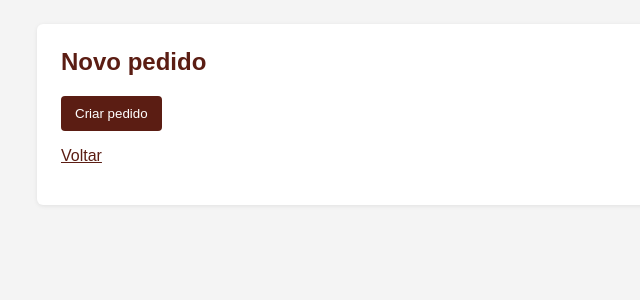
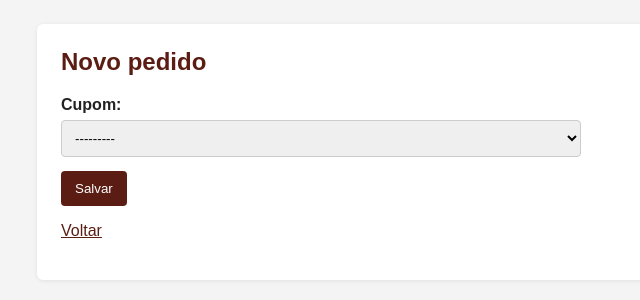
Before and after one commit to GBpontes22/Mini-E-commerce, a Django app: page /pedidos/novo/ in a window 1280 px wide. Shown: the part 115-415 px from the top of the page, without its empty margins (153-793 px from the left). Run offline with Django 5.2, Linux system fonts and the light colour scheme; data that the repository does not hold is empty.

Commit message:
Restore optional coupon on new orders

```diff
--- a/ecommerce/forms.py
+++ b/ecommerce/forms.py
@@ -2,7 +2,7 @@
 
 from django import forms
 
-from .models import ItemPedido, Produto, Vendedor
+from .models import ItemPedido, Pedido, Produto, Vendedor
 
 
 class VendedorForm(forms.ModelForm):
@@ -21,6 +21,14 @@ class ProdutoForm(forms.ModelForm):
         fields = ["vendedor", "nome", "preco", "estoque"]
 
 
+class PedidoForm(forms.ModelForm):
+    """Cria um pedido com cupom opcional."""
+
+    class Meta:
+        model = Pedido
+        fields = ["cupom"]
+
+
 class ItemPedidoForm(forms.ModelForm):
     """Adiciona um produto e sua quantidade a um pedido."""
 
--- a/ecommerce/templates/ecommerce/form.html
+++ b/ecommerce/templates/ecommerce/form.html
@@ -1,7 +1,7 @@
 {% extends "ecommerce/base.html" %}
 
 {% block conteudo %}
-{# Este template atende os formularios de vendedor, produto e item. #}
+{# Este template atende os formularios de vendedor, produto, pedido e item. #}
 <h2>{{ titulo }}</h2>
 
 <form method="post" class="formulario">
--- a/ecommerce/templates/ecommerce/pedido_novo.html
+++ /dev/null
@@ -1,13 +0,0 @@
-{% extends "ecommerce/base.html" %}
-
-{% block conteudo %}
-{# O pedido comeca vazio; os itens sao adicionados na pagina seguinte. #}
-<h2>Novo pedido</h2>
-
-<form method="post" class="formulario">
-    {% csrf_token %}
-    <button type="submit">Criar pedido</button>
-</form>
-
-<p><a href="{% url 'pedido_lista' %}">Voltar</a></p>
-{% endblock %}
--- a/ecommerce/views.py
+++ b/ecommerce/views.py
@@ -2,7 +2,7 @@
 
 from django.shortcuts import get_object_or_404, redirect, render
 
-from .forms import ItemPedidoForm, ProdutoForm, VendedorForm
+from .forms import ItemPedidoForm, PedidoForm, ProdutoForm, VendedorForm
 from .models import Pedido, Produto, Vendedor
 
 
@@ -54,11 +54,15 @@ def pedido_lista(request):
 
 
 def pedido_novo(request):
-    """Cria um pedido vazio; os itens sao adicionados depois."""
+    """Cria um pedido com cupom opcional; os itens sao adicionados depois."""
     if request.method == "POST":
-        pedido = Pedido.objects.create()
-        return redirect("pedido_detalhe", pedido_id=pedido.id)
-    return render(request, "ecommerce/pedido_novo.html")
+        form = PedidoForm(request.POST)
+        if form.is_valid():
+            pedido = form.save()
+            return redirect("pedido_detalhe", pedido_id=pedido.id)
+    else:
+        form = PedidoForm()
+    return render(request, "ecommerce/form.html", {"form": form, "titulo": "Novo pedido"})
 
 
 def pedido_detalhe(request, pedido_id):
```
Also changed, not shown: README.md.
